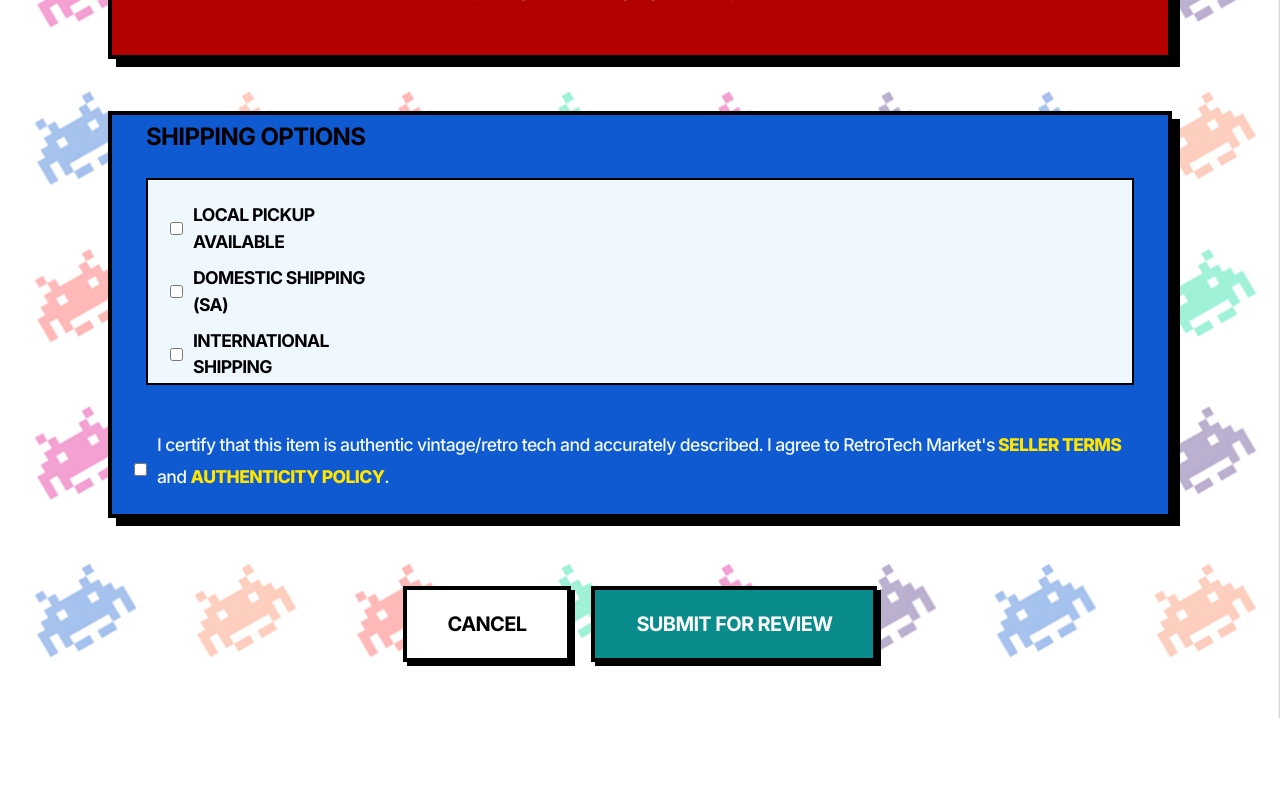
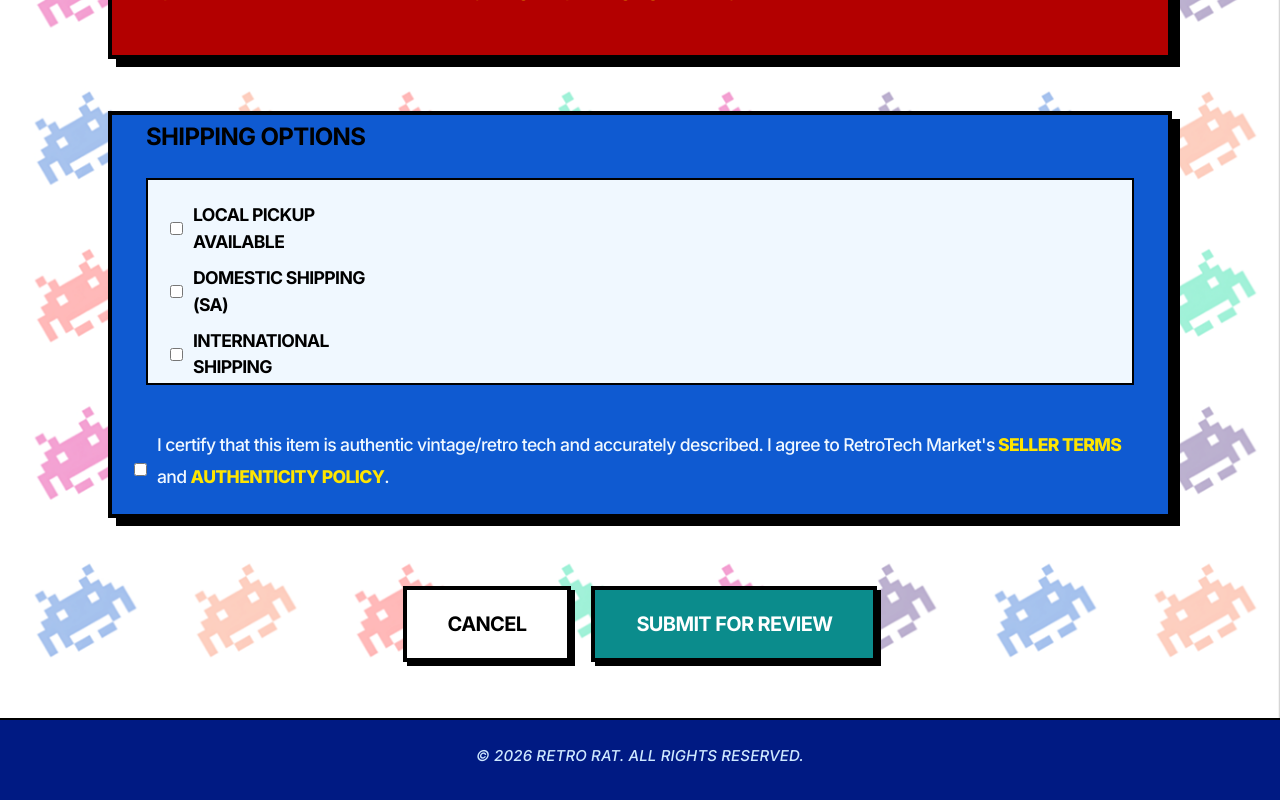
Before and after one commit to DVAtors/Retro-Rat, a React (Vite) app in the folder Retro-Rat/: page /sell in a window 1280 px wide. Shown: the part 1673-2473 px from the top of the page. Before the commit the page ends 2391 px from the top, so only its background shows below. Built offline with nearby package versions, Linux system fonts and the light colour scheme; a web font is replaced by a local one.

Commit message:
Readded missing footer
Readded the missing footer and updated 2024 to 2026

```diff
--- a/Retro-Rat/src/App.jsx
+++ b/Retro-Rat/src/App.jsx
@@ -43,6 +43,7 @@
 					{/* <Route path="/logIn" element={<LogInSignUpPage />} /> */}
 					<Route path="/product/:id" element={<SingleProductView />}></Route>
 				</Routes>
+				<Footer></Footer>
 			</BrowserRouter>
 		</>
 	);
--- a/Retro-Rat/src/components/Footer.jsx
+++ b/Retro-Rat/src/components/Footer.jsx
@@ -3,9 +3,9 @@
 import "./Footer.css";
 
 export default function Footer() {
-    return(
-        <footer className="custom-footer">
-        <p>&copy; 2024 Retro Rat. All rights reserved.</p>
-      </footer>
-    )
+	return (
+		<footer className="custom-footer">
+			<p>&copy; 2026 Retro Rat. All rights reserved.</p>
+		</footer>
+	);
 }
```
